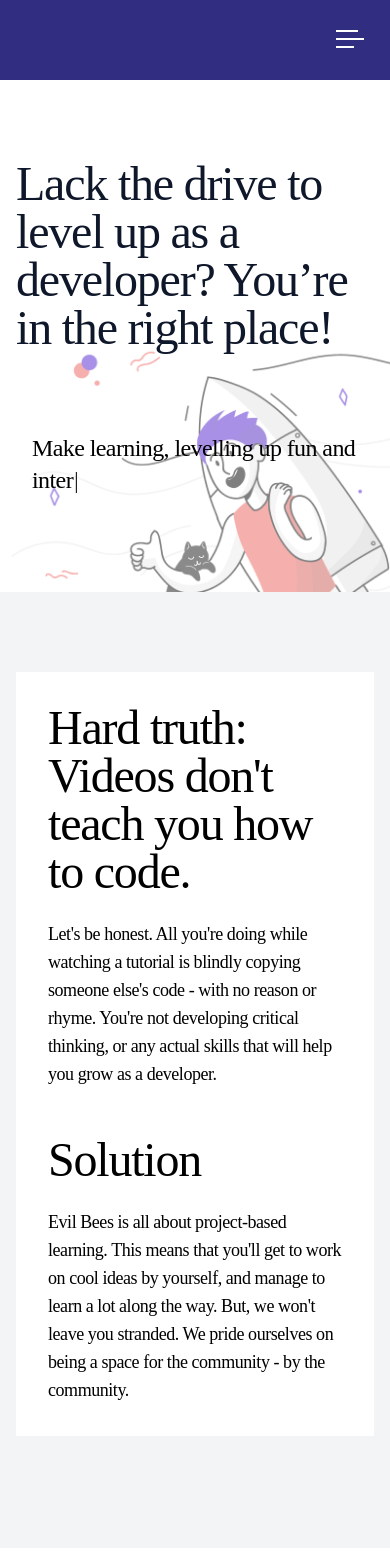
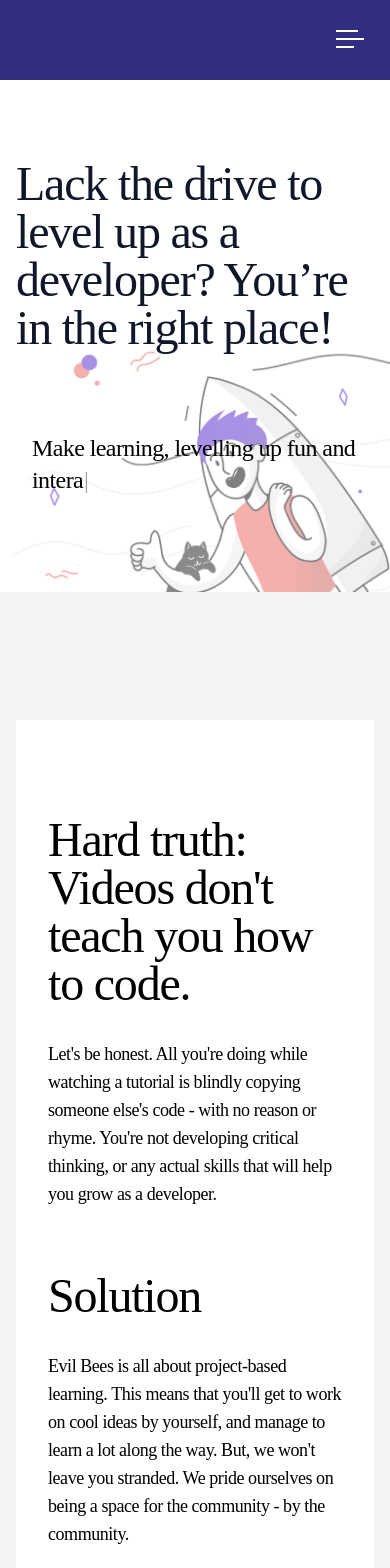
Before and after one commit to nikolap994/evil_bees, a Next.js app: page / in a window 390 px wide. Shown: the top 1568 px of the page. Built offline with nearby package versions, Linux system fonts and the light colour scheme.

Commit message:
Update Homepage components responsive styles

```diff
--- a/components/cta/growth.js
+++ b/components/cta/growth.js
@@ -1,6 +1,6 @@
 export default function Growth() {
 	return (
-		<section className="bg-indigo-900 text-white mt-20 py-12 px-8">
+		<section className="bg-indigo-900 text-white pt-20 lg:mt-0 py-12 px-8">
 			<div className="max-w-7xl mx-auto">
 				<h3 className="font-display text-4xl tracking-tight text-center mt-3 mb-12">
 					There are several components that are integral for growth:
--- a/components/cta/hard-truth.js
+++ b/components/cta/hard-truth.js
@@ -2,25 +2,25 @@ import Growth from "./growth";
 
 export default function HardTruthCTA() {
 	return (
-		<section>
-			<div className="relative overflow-hidden bg-gray-100 text-black pt-20 pb-28 sm:py-16">
+		<section className="bg-gray-100">
+			<div className="relative overflow-hidden text-black pt-32 lg:pt-20 pb-28">
 				<div className="mx-auto max-w-7xl px-4 sm:px-6 lg:px-8 relative">
 					<div className="bg-white p-8 md:mx-auto md:text-center">
-						<h2 className="font-display text-5xl tracking-tight">
+						<h2 className="font-display text-5xl tracking-tight mt-16">
 							Hard truth: Videos <span className="font-medium">don&apos;t</span>{" "}
 							teach you how to code.
 						</h2>
-						<p className="mt-6 text-lg tracking-tight">
+						<p className="mt-8 text-lg tracking-tight">
 							Let&apos;s be honest. All you&apos;re doing while watching a
 							tutorial is blindly copying someone else&apos;s code - with no
 							reason or rhyme. You&apos;re not developing critical thinking, or
 							any actual skills that will help you grow as a developer.
 						</p>
 
-						<h2 className="mt-12 font-display text-5xl tracking-tight">
+						<h2 className="mt-16 font-display text-5xl tracking-tight">
 							Solution
 						</h2>
-						<p className="mt-6 text-lg tracking-tight">
+						<p className="mt-8 text-lg tracking-tight mb-16">
 							Evil Bees is all about project-based learning. This means that
 							you&apos;ll get to work on cool ideas by yourself, and manage to
 							learn a lot along the way. But, we won&apos;t leave you stranded.
--- a/components/cta/open-source-faq.js
+++ b/components/cta/open-source-faq.js
@@ -3,7 +3,7 @@ export default function OpenSourceFAQ() {
 		<section className="py-32">
 			<div className="mx-auto max-w-7xl px-4 sm:px-6 lg:px-8">
 				<div>
-          <h2 className="font-display mb-8 text-3xl tracking-tight text-slate-900 sm:text-4xl">
+					<h2 className="font-display mb-12 text-4xl tracking-tight text-slate-900">
 						Why Open Source?
 					</h2>
 					<p className="mt-4 text-lg tracking-tight text-slate-700">
--- a/components/cta/solving-problems.js
+++ b/components/cta/solving-problems.js
@@ -1,9 +1,9 @@
 export default function SolvingProblems() {
 	return (
-    <section className="pt-20 pb-14 sm:pb-20 sm:pt-32 lg:pb-32">
+		<section className="py-32">
 			<div className="mx-auto max-w-7xl px-4 sm:px-6 lg:px-8">
 				<div>
-          <h2 className="font-display mb-8 text-3xl tracking-tight text-slate-900 sm:text-4xl">
+					<h2 className="font-display mb-12 tracking-tight text-slate-900 text-4xl">
 						Solving problems together.
 					</h2>
 					<p className="mt-4 text-lg tracking-tight text-slate-700">
```
Lines whose indentation alone changed are shown as unchanged.
